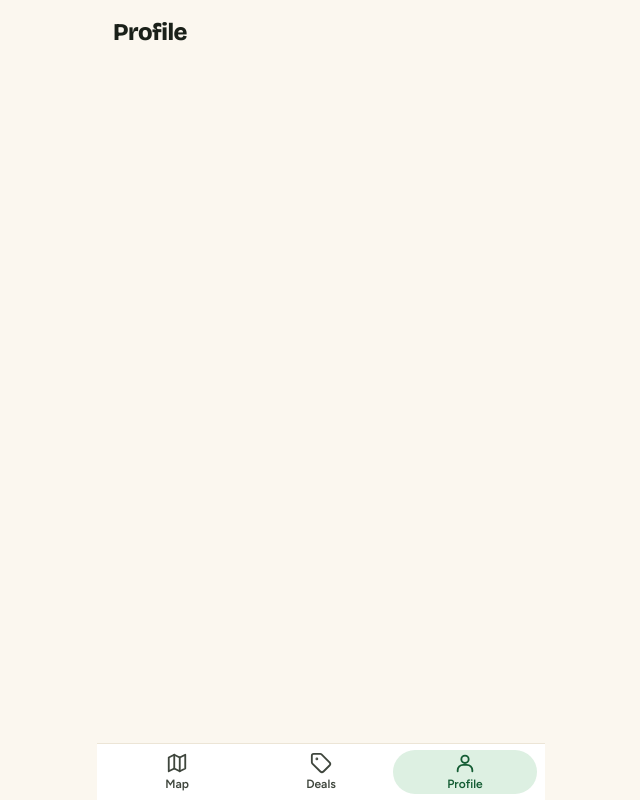
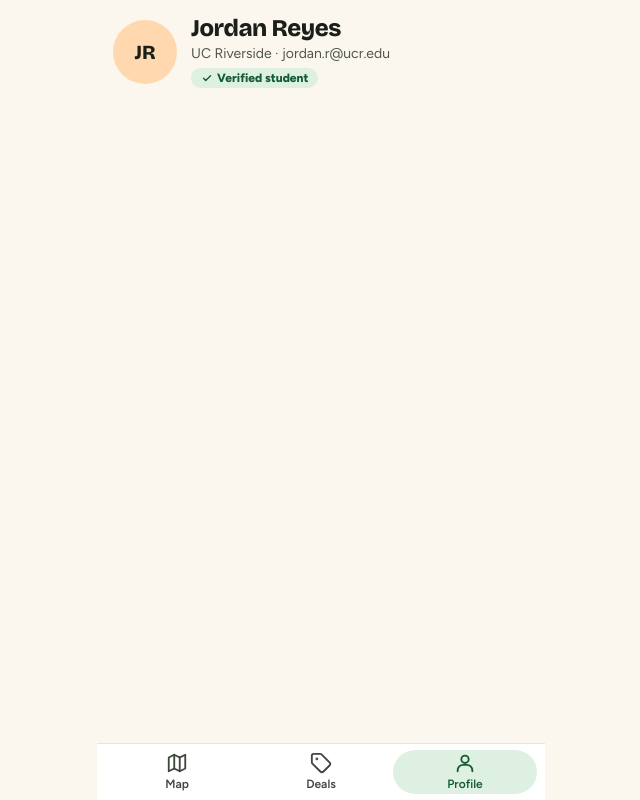
Before and after one commit to MosesfromSinai/Grove, a Next.js app: page /profile in a window 1280 px wide. Shown: the whole page, without its empty margins (319-959 px from the left). Built offline with nearby package versions, Linux system fonts and the light colour scheme.

Commit message:
add profile header

```diff
--- a/app/(student)/profile/page.tsx
+++ b/app/(student)/profile/page.tsx
@@ -1,3 +1,13 @@
+"use client";
+
+// Client page: lib/supabase wrappers are browser-only, like the deal page.
+import { Suspense } from "react";
+import { Profile } from "@/components/student/profile";
+
 export default function ProfilePage() {
-  return <h1 className="text-2xl">Profile</h1>;
+  return (
+    <Suspense fallback={<p className="py-10 text-center text-ink-muted">Loading your profile…</p>}>
+      <Profile />
+    </Suspense>
+  );
 }
--- /dev/null
+++ b/components/student/profile.tsx
@@ -0,0 +1,60 @@
+"use client";
+
+// Profile (#62): who's signed in, past redemptions, and sign-out. Matches canvas screen 9,
+// without its Deal alerts toggle (push is a stretch goal).
+import { useEffect, useState } from "react";
+import { getMyProfile, getMyRedemptions, type MyProfile, type Redemption } from "@/lib/supabase";
+
+type Loaded = { profile: MyProfile | null; redemptions: Redemption[] };
+
+function initials(text: string): string {
+  const words = text.split(/[\s@._-]+/).filter(Boolean);
+  return ((words[0]?.[0] ?? "") + (words[1]?.[0] ?? "")).toUpperCase() || "?";
+}
+
+export function Profile() {
+  const [data, setData] = useState<Loaded | undefined>(undefined); // undefined = loading
+  const [failed, setFailed] = useState(false);
+
+  useEffect(() => {
+    let cancelled = false;
+    Promise.all([getMyProfile(), getMyRedemptions()])
+      .then(([profile, redemptions]) => !cancelled && setData({ profile, redemptions }))
+      .catch(() => !cancelled && setFailed(true));
+    return () => {
+      cancelled = true;
+    };
+  }, []);
+
+  if (failed) return <p className="py-10 text-center text-ink-muted">Couldn&apos;t load your profile. Check your connection and try again.</p>;
+  if (!data) return <p className="py-10 text-center text-ink-muted">Loading your profile…</p>;
+
+  const { profile } = data;
+  const name = profile?.full_name?.trim() || profile?.email || "Student";
+
+  return (
+    <div className="flex flex-col gap-5">
+      <header className="flex items-center gap-3.5">
+        <span className="flex h-16 w-16 shrink-0 items-center justify-center rounded-full bg-peach-deep font-heading text-xl font-extrabold">
+          {initials(name)}
+        </span>
+        <div className="flex min-w-0 flex-col gap-1">
+          <h1 className="text-2xl leading-none">{name}</h1>
+          {profile && (
+            <p className="truncate text-sm text-ink-muted">
+              {[profile.campus_name, profile.email].filter(Boolean).join(" · ")}
+            </p>
+          )}
+          {profile?.verified_student && (
+            <span className="flex items-center gap-1 self-start rounded-pill bg-green-tint px-2.5 py-0.5 text-xs font-extrabold text-green-dark">
+              <svg width="12" height="12" viewBox="0 0 24 24" fill="none" stroke="currentColor" strokeWidth="2.8" strokeLinecap="round" strokeLinejoin="round" aria-hidden="true">
+                <path d="m5 12.5 4.5 4.5L19 7.5" />
+              </svg>
+              Verified student
+            </span>
+          )}
+        </div>
+      </header>
+    </div>
+  );
+}
```
